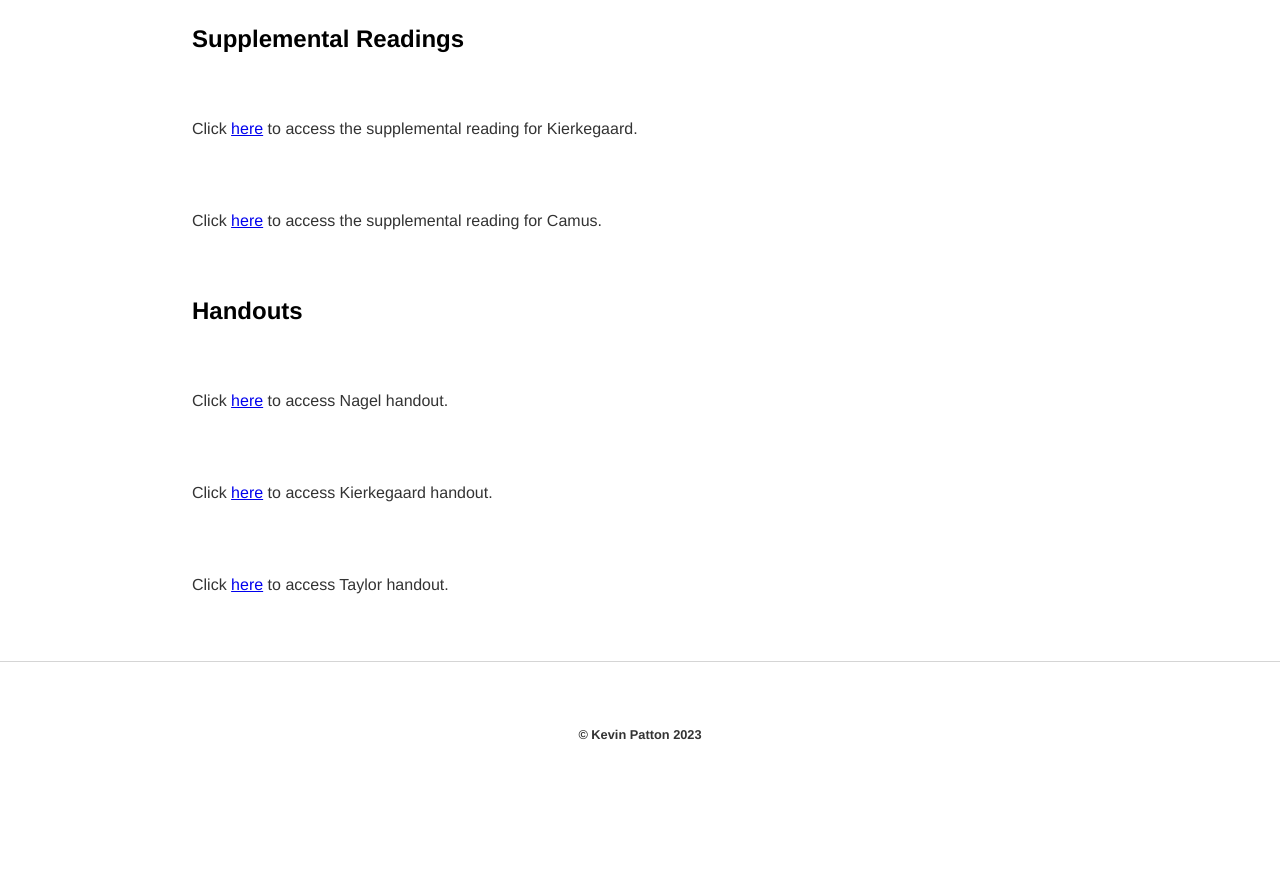
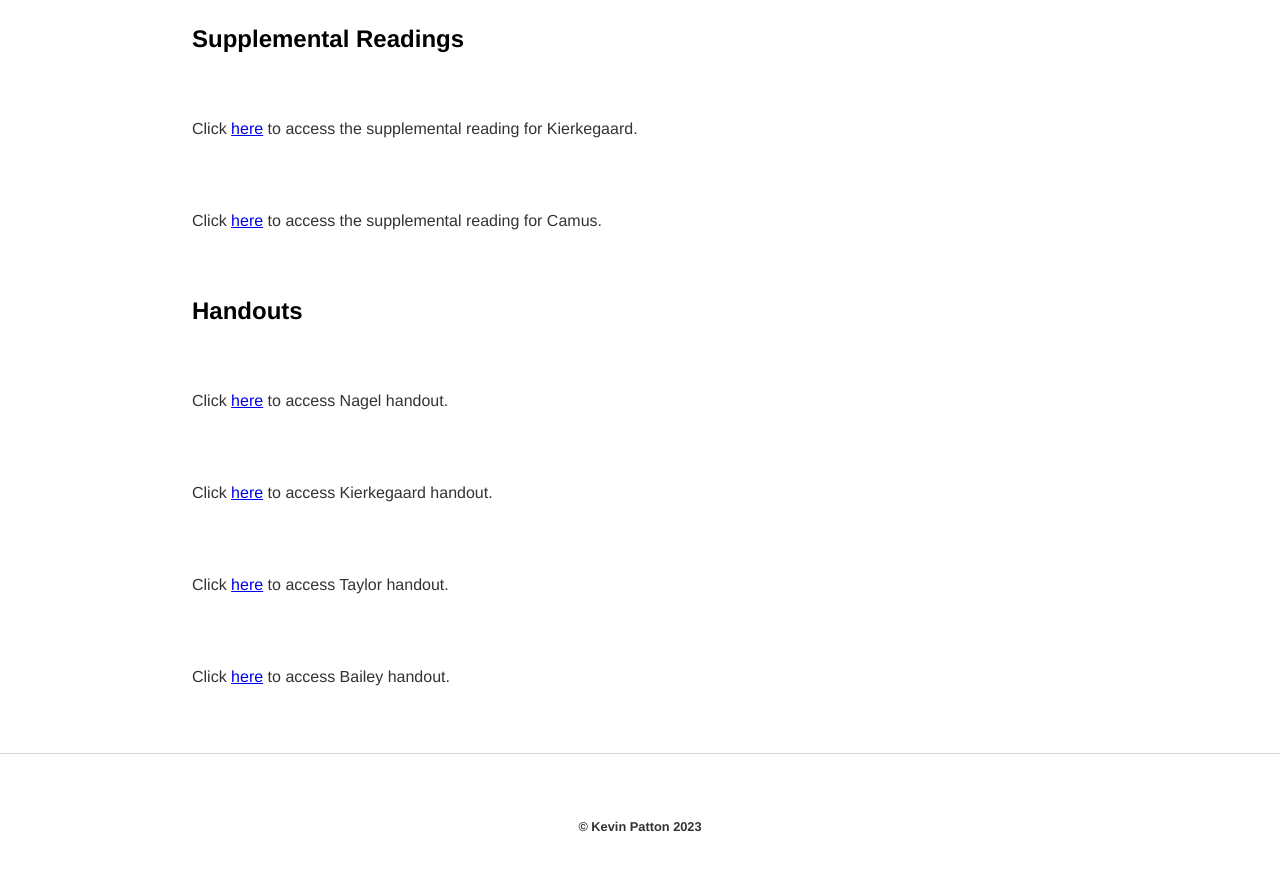
Before and after one commit to kevinjpatton/kevinjpatton.github.io, a Jekyll site: the page built from teaching/phil_1010/index.html, in a window 1280 px wide and 900 px high, scrolled down 1370 px. Shown: the top 871 px of the window. Built offline with Jekyll 4.4.1, drawn with Linux system fonts in a browser that asks for light colours; Markdown is read by kramdown in place of the engine named in the settings; before the commit the page ends 2178 px from its top, so only the background shows below that.

Commit message:
Update index.html

```diff
--- a/teaching/phil_1010/index.html
+++ b/teaching/phil_1010/index.html
@@ -25,3 +25,4 @@
 <p>Click <a href="Handout - Nagel and The Absurd.pdf" target="_blank">here</a> to access Nagel handout.</p>
 <p>Click <a href="Handout - Kierkegaard.pdf" target="_blank">here</a> to access Kierkegaard handout.</p>
 <p>Click <a href="Handout - Taylor.pdf" target="_blank">here</a> to access Taylor handout.</p>
+<p>Click <a href="Handout - Bailey.pdf" target="_blank">here</a> to access Bailey handout.</p>
```
